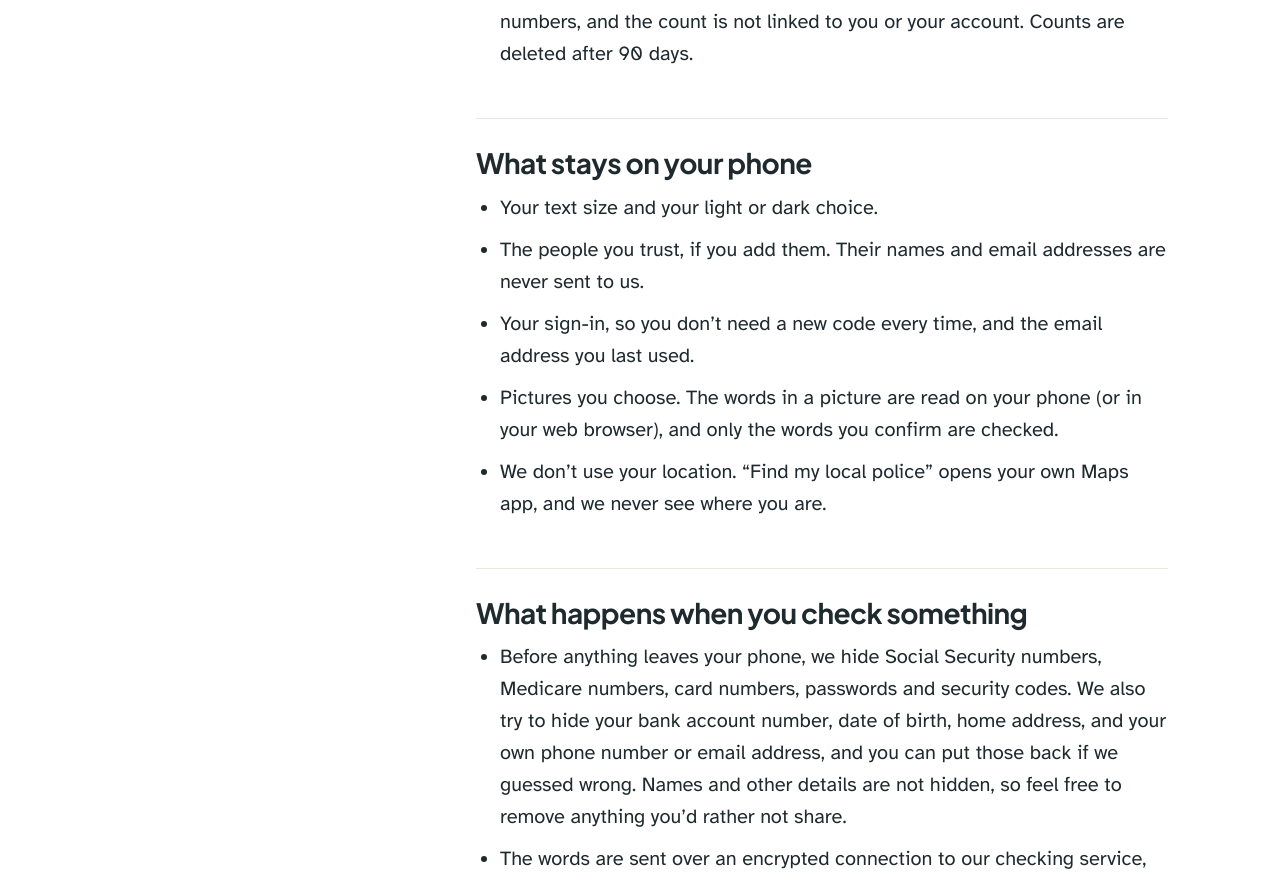
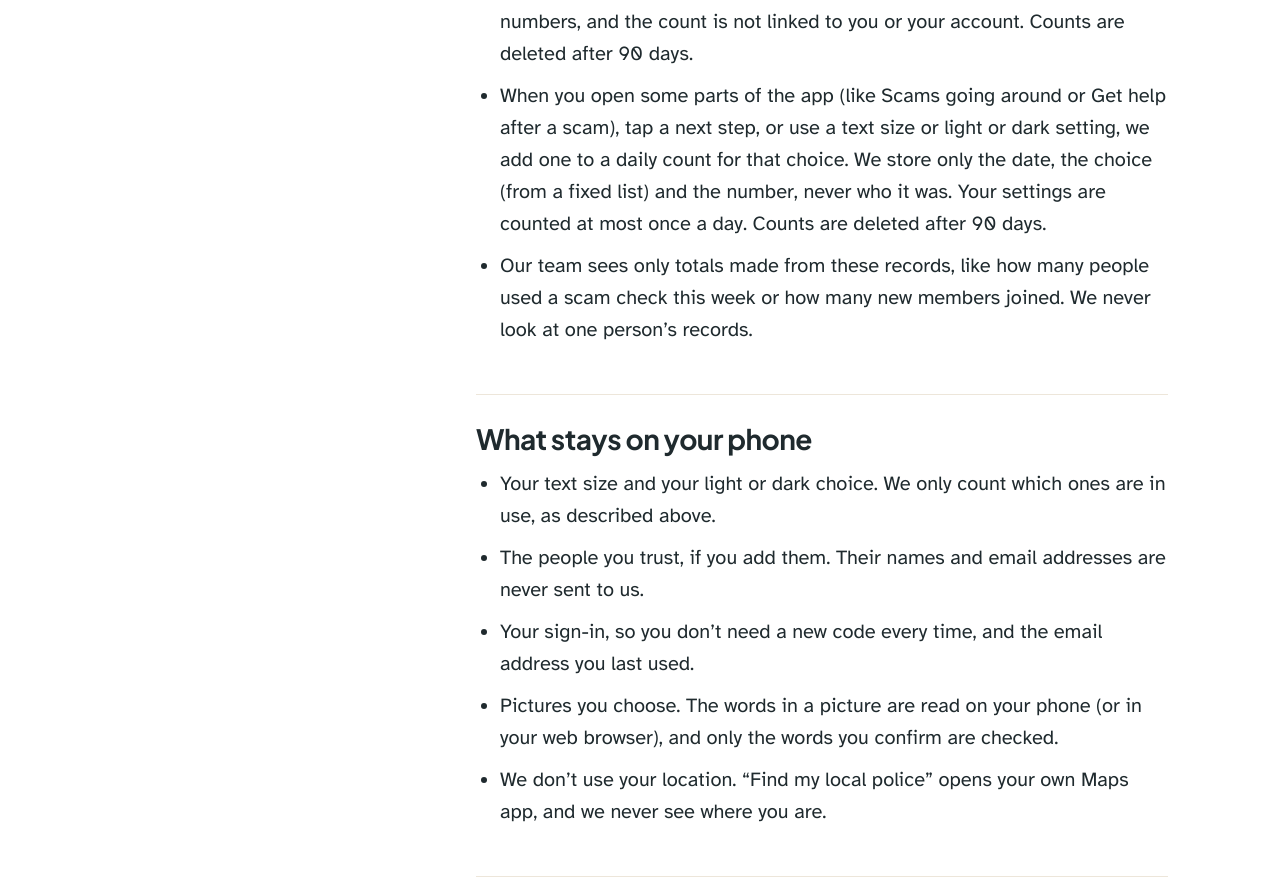
Before and after one commit to devchatretiree/chatretiree-website, a plain HTML site: page privacy/index.html in a window 1280 px wide. Shown: the part 2198-3078 px from the top of the page. Drawn offline with Linux system fonts and the light colour scheme.

Commit message:
Privacy: anonymous counts of settings and choices; team sees totals only (#9)
Mirrors the app's policy (chatretiree-app dashboard additions).


Claude-Session: https://claude.ai/code/session_01E5z8CHuSzYAyb3gjqGy3gZ

Co-authored-by: Claude <noreply@anthropic.com>

```diff
--- a/privacy/index.html
+++ b/privacy/index.html
@@ -57,8 +57,10 @@
 <li>A short record of each check or question: the date, the type (for example a message or a link), which result we showed, which of our services helped, and how long it took. It is tied to your account so we can apply daily limits. It never includes your message, picture, link, question or our answer. We delete these records after 90 days.</li>
 <li>Your answers to “How was this check?”, if you give them. They are deleted along with the record of that check.</li>
 <li>When you check a message, we may add one to a daily count of the kind of scam it looks like (for example, an unpaid toll text). We store only the kind of scam and the date. We don’t store the message, links, names or numbers, and the count is not linked to you or your account. Counts are deleted after 90 days.</li>
+<li>When you open some parts of the app (like Scams going around or Get help after a scam), tap a next step, or use a text size or light or dark setting, we add one to a daily count for that choice. We store only the date, the choice (from a fixed list) and the number, never who it was. Your settings are counted at most once a day. Counts are deleted after 90 days.</li>
+<li>Our team sees only totals made from these records, like how many people used a scam check this week or how many new members joined. We never look at one person’s records.</li>
 </ul></section><section class="pv-sec" id="what-stays-on-your-phone" aria-labelledby="what-stays-on-your-phone-h"><h3 id="what-stays-on-your-phone-h">What stays on your phone</h3><ul>
-<li>Your text size and your light or dark choice.</li>
+<li>Your text size and your light or dark choice. We only count which ones are in use, as described above.</li>
 <li>The people you trust, if you add them. Their names and email addresses are never sent to us.</li>
 <li>Your sign-in, so you don’t need a new code every time, and the email address you last used.</li>
 <li>Pictures you choose. The words in a picture are read on your phone (or in your web browser), and only the words you confirm are checked.</li>
```
Also changed, not shown: tools/privacy-source.html (+3 -1 lines).
